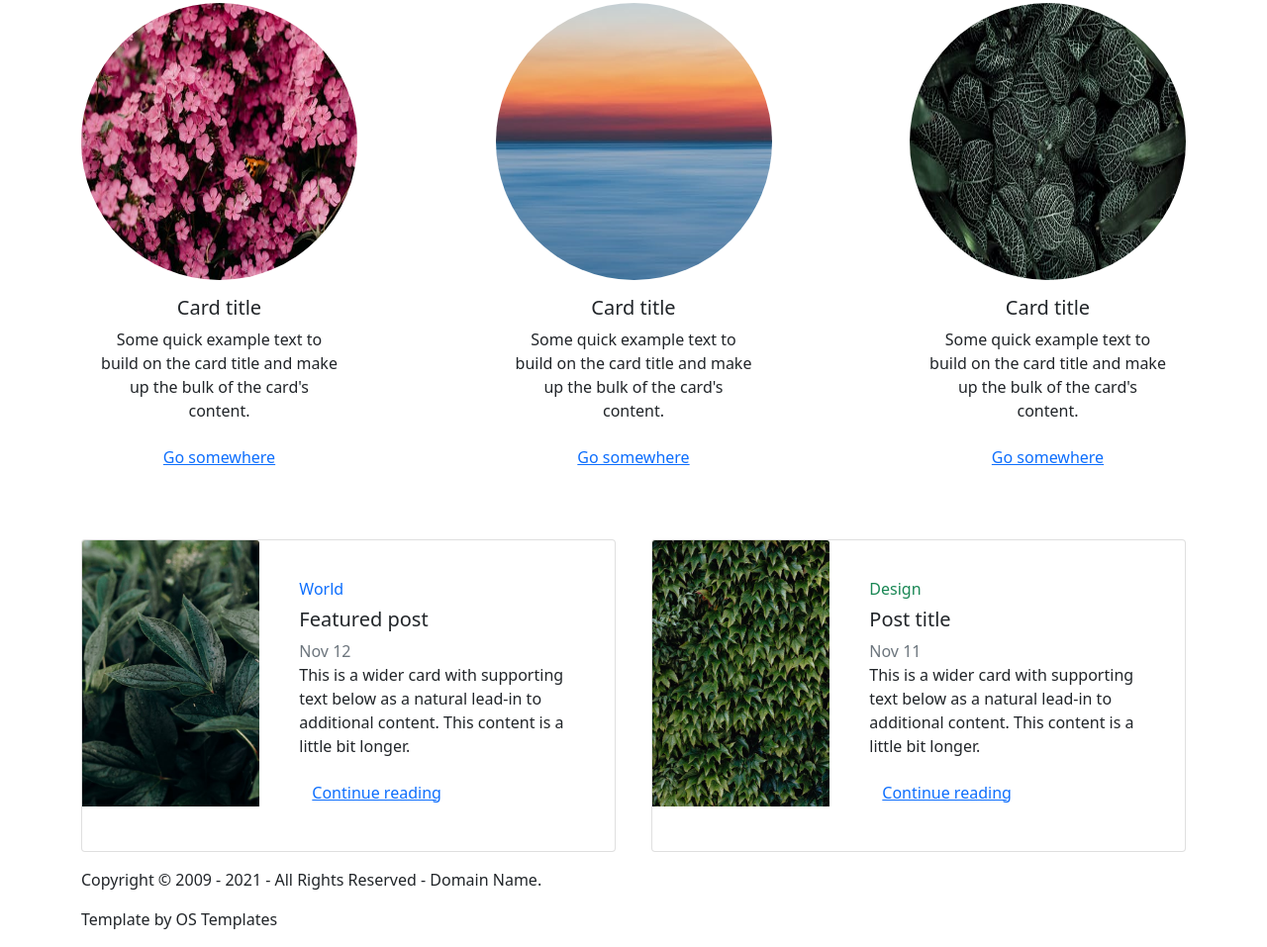
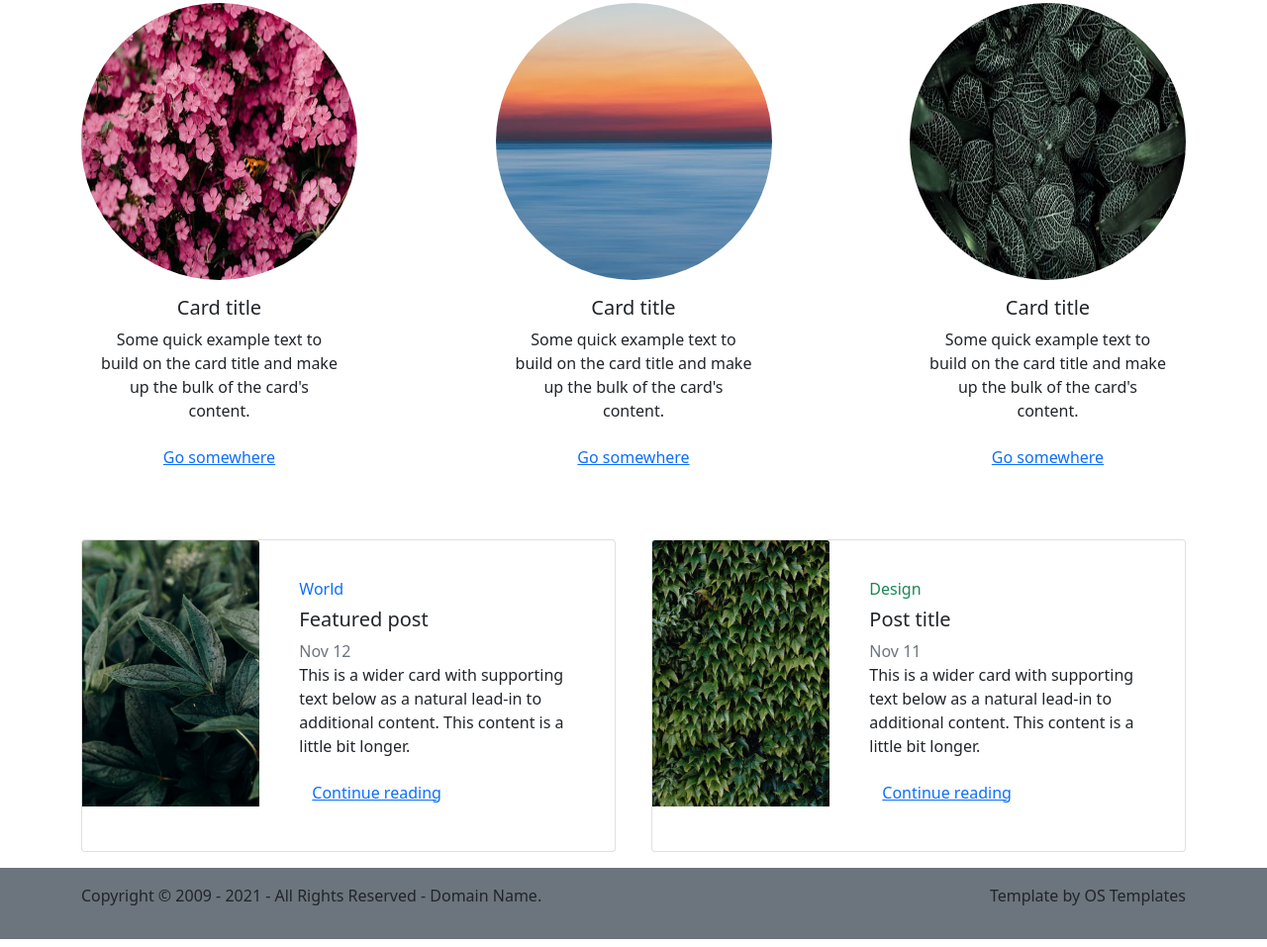
Before and after one commit to FARXAD014/BootstrpTemplate, a plain HTML site: page template/index.html in a window 1280 px wide. Shown: the part 1271-2228 px from the top of the page at 99% size. Drawn offline with nearby package versions, Linux system fonts and the light colour scheme; files whose address does not match are found by name.

Commit message:
initial commit

```diff
--- a/template/index.html
+++ b/template/index.html
@@ -182,9 +182,9 @@
         </div>
       </div>
     </div>
-    <footer class="site-bottom">
+    <footer class="site-bottom  bg-secondary p-3">
       <div class="container">
-         <div class="sb-inner">
+         <div class="sb-inner d-flex justify-content-between">
               <p class="sb-left">Copyright © 2009 - 2021 - All Rights Reserved - Domain Name.</p>
               <p class="sb-right">Template by OS Templates</p>
          </div>
@@ -192,7 +192,7 @@
   </footer>
 
 
-    <script src="https://cdn.jsdelivr.net/npm/bootstrap@5.0.0-beta3/dist/js/bootstrap.bundle.min.js" integrity="sha384-JEW9xMcG8R+pH31jmWH6WWP0WintQrMb4s7ZOdauHnUtxwoG2vI5DkLtS3qm9Ekf" crossorigin="anonymous"></script>
+      <script src="https://cdn.jsdelivr.net/npm/bootstrap@5.0.0-beta3/dist/js/bootstrap.bundle.min.js" integrity="sha384-JEW9xMcG8R+pH31jmWH6WWP0WintQrMb4s7ZOdauHnUtxwoG2vI5DkLtS3qm9Ekf" crossorigin="anonymous"></script>
       <script src="./node_modules/bootstrap/dist/js/bootstrap.js"></script>
 </body>
 </html>
```
